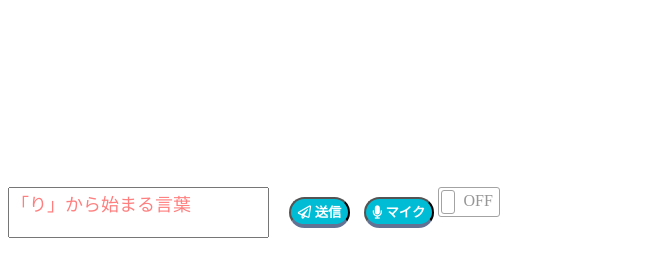
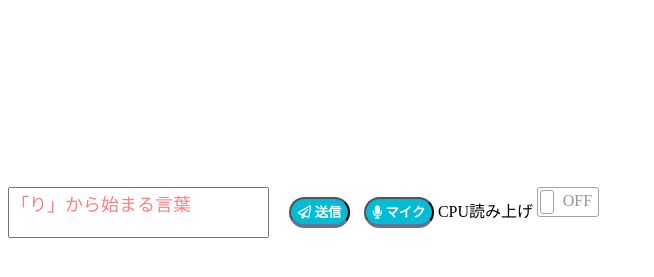
Before and after one commit to unity709/Wiki_siritori, a plain HTML site: page index.html in a window 1280 px wide. Shown: the part 321-598 px from the top of the page, without its empty margins (0-654 px from the left). Drawn offline with Linux system fonts and the light colour scheme.

Commit message:
Update index.html

```diff
--- a/index.html
+++ b/index.html
@@ -70,7 +70,7 @@
         <div id="buttons">
             <button id="submit"><i class="far fa-paper-plane"></i> <span id="submit_text">送信</span></button>
             <button id="btn"><i class="fas fa-microphone"></i> <span id="btn_text">マイク</span></button>
-<input type="checkbox" id="mycheck"/>
+<input type="checkbox" id="mycheck">CPU読み上げ</input>
 <label class="check" for="mycheck"><div></div></label>
         </div>
     </div>
```
